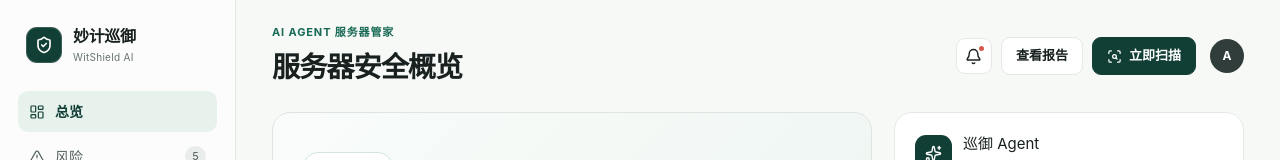
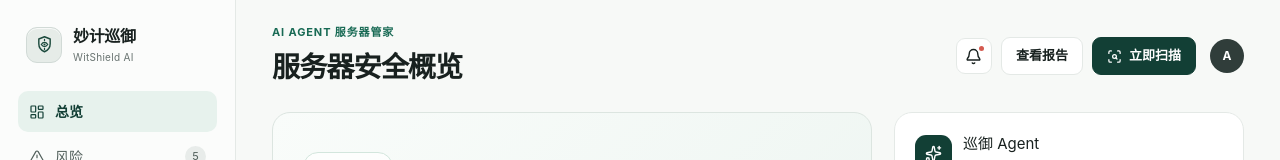
Before and after one commit to witkitlab/witshield, a Next.js app in the folder web/: page /demo in a window 1280 px wide. Shown: the top 160 px of the page. Built offline with nearby package versions, Linux system fonts and the light colour scheme.

Commit message:
feat: introduce custom brand mark

```diff
--- /dev/null
+++ b/web/app/brand-mark.tsx
@@ -0,0 +1,31 @@
+type BrandMarkProps = {
+  className?: string;
+};
+
+export function BrandMark({ className }: BrandMarkProps) {
+  return (
+    <svg
+      aria-hidden="true"
+      className={className}
+      data-brand-mark="witshield"
+      viewBox="0 0 24 24"
+      fill="none"
+      xmlns="http://www.w3.org/2000/svg"
+    >
+      <path
+        d="M12 3.15 18.5 5.7v5.4c0 4.25-2.38 7.42-6.5 9.15-4.12-1.73-6.5-4.9-6.5-9.15V5.7L12 3.15Z"
+        stroke="currentColor"
+        strokeWidth="1.65"
+        strokeLinejoin="round"
+      />
+      <path
+        d="M8.3 12c1.08-1.58 2.32-2.37 3.7-2.37s2.62.79 3.7 2.37c-1.08 1.58-2.32 2.37-3.7 2.37S9.38 13.58 8.3 12Z"
+        stroke="currentColor"
+        strokeWidth="1.45"
+        strokeLinejoin="round"
+      />
+      <circle cx="12" cy="12" r="1.18" fill="currentColor" />
+      <path d="M12 6.25v1.25M12 16.5v1.25" stroke="currentColor" strokeWidth="1.45" strokeLinecap="round" />
+    </svg>
+  );
+}
--- a/web/app/globals.css
+++ b/web/app/globals.css
@@ -37,9 +37,10 @@ button:disabled { cursor: not-allowed; opacity: .56; }
 .brand-button { width: 100%; border: 0; background: transparent; text-align: left; cursor: pointer; }
 .brand-mark {
   width: 36px; height: 36px; border-radius: 11px; display: grid; place-items: center;
-  background: var(--green-dark); color: white; font-size: 15px; font-weight: 700;
-  box-shadow: inset 0 0 0 1px rgb(255 255 255 / 16%);
+  border: 1px solid #d1dad6; background: #e6ece8; color: #1d4b3e; font-size: 15px; font-weight: 700;
+  box-shadow: inset 0 1px 0 rgb(255 255 255 / 72%);
 }
+.brand-mark svg { width: 21px; height: 21px; }
 .brand strong, .brand small { display: block; }
 .brand strong { font-size: 16px; letter-spacing: -0.02em; }
 .brand small { margin-top: 2px; color: var(--muted); font-size: 10px; letter-spacing: .03em; }
--- a/web/app/marketing-home.tsx
+++ b/web/app/marketing-home.tsx
@@ -16,6 +16,7 @@ import {
   Terminal,
 } from 'lucide-react';
 import { useEffect, useState } from 'react';
+import { BrandMark } from './brand-mark';
 import styles from './marketing.module.css';
 
 type Language = 'zh' | 'en';
@@ -156,7 +157,7 @@ export function MarketingHome() {
     <main className={styles.site}>
       <header className={styles.header}>
         <a className={styles.logo} href="#top" aria-label={language === 'zh' ? '妙计巡御首页' : 'WitShield AI home'}>
-          <span className={styles.logoMark}><ShieldCheck size={17} strokeWidth={2.2} /></span>
+          <span className={styles.logoMark}><BrandMark /></span>
           <span><strong>妙计巡御</strong><small>WitShield AI</small></span>
         </a>
         <nav className={styles.nav} aria-label={language === 'zh' ? '官网导航' : 'Site navigation'}>
@@ -285,7 +286,7 @@ export function MarketingHome() {
       <aside className={styles.statusNote}><span>v0.1</span><p>{text.currentStatus}</p></aside>
 
       <footer className={styles.footer}>
-        <a className={styles.logo} href="#top"><span className={styles.logoMark}><ShieldCheck size={17} /></span><span><strong>妙计巡御</strong><small>WitShield AI</small></span></a>
+        <a className={styles.logo} href="#top"><span className={styles.logoMark}><BrandMark /></span><span><strong>妙计巡御</strong><small>WitShield AI</small></span></a>
         <p>{text.footerLine}</p>
         <div><a href="https://github.com/witkitlab/witshield">GitHub</a><a href="https://github.com/witkitlab/witshield/blob/main/SECURITY.md">Security</a><span>Apache 2.0</span></div>
       </footer>
--- a/web/app/marketing.module.css
+++ b/web/app/marketing.module.css
@@ -24,7 +24,8 @@
 }
 
 .logo { display: inline-flex; align-items: center; gap: 11px; width: max-content; color: inherit; text-decoration: none; }
-.logoMark { width: 34px; height: 34px; border-radius: 9px; display: grid; place-items: center; color: white; background: var(--site-ink); }
+.logoMark { width: 34px; height: 34px; border: 1px solid #d1dad6; border-radius: 10px; display: grid; place-items: center; color: #1d4b3e; background: #e6ece8; box-shadow: inset 0 1px 0 rgb(255 255 255 / 72%); }
+.logoMark svg { width: 19px; height: 19px; }
 .logo strong, .logo small { display: block; }
 .logo strong { font-size: 15px; letter-spacing: -.02em; }
 .logo small { margin-top: 1px; color: var(--site-muted); font-size: 9px; letter-spacing: .06em; }
--- a/web/app/witshield-app.tsx
+++ b/web/app/witshield-app.tsx
@@ -35,6 +35,7 @@ import {
   X,
 } from 'lucide-react';
 import { useCallback, useEffect, useState } from 'react';
+import { BrandMark } from './brand-mark';
 import {
   approveAction,
   bootstrapAdmin,
@@ -180,7 +181,7 @@ export function WitShieldApp() {
     <main className="app-shell">
       <aside className="sidebar">
         <button className="brand brand-button" onClick={() => setSection('overview')}>
-          <span className="brand-mark" aria-hidden="true"><ShieldCheck size={18} strokeWidth={2.2} /></span>
+          <span className="brand-mark"><BrandMark /></span>
           <span><strong>妙计巡御</strong><small>WitShield AI</small></span>
         </button>
 
@@ -865,8 +866,8 @@ function AuthScreen({ mode, onReady }: { mode: 'setup' | 'login'; onReady: () =>
     catch (cause) { setError(cause instanceof Error ? cause.message : '操作失败'); }
     finally { setBusy(false); }
   }
-  return <main className="auth-shell"><section className="auth-card"><div className="auth-brand"><span className="brand-mark"><ShieldCheck size={20} /></span><div><strong>妙计巡御</strong><small>WitShield AI</small></div></div><p className="eyebrow">AI Agent 服务器管家</p><h1>{mode === 'setup' ? '创建唯一管理员' : '欢迎回来'}</h1><p className="auth-intro">{mode === 'setup' ? '控制台首版采用单管理员模式。完成初始化后即可连接第一台服务器。' : '登录你的自建巡御控制台。'}</p><form onSubmit={submit}><label><span>管理员名称</span><input value={username} onChange={(event) => setUsername(event.target.value)} autoComplete="username" /></label><label><span>密码</span><input type="password" value={password} onChange={(event) => setPassword(event.target.value)} autoComplete={mode === 'setup' ? 'new-password' : 'current-password'} /></label>{mode === 'setup' && <><label><span>再次输入密码</span><input type="password" value={confirm} onChange={(event) => setConfirm(event.target.value)} autoComplete="new-password" /></label><label><span>初始化令牌（如安装程序要求）</span><input type="password" value={bootstrapToken} onChange={(event) => setBootstrapToken(event.target.value)} /></label></>}{error && <p className="form-error">{error}</p>}<button className="primary-button auth-submit" disabled={busy}>{busy ? <LoaderCircle className="spin" size={16} /> : <LockKeyhole size={16} />}{mode === 'setup' ? '完成安全初始化' : '登录控制台'}</button></form><small className="auth-footnote">凭据只保存在你的服务器；巡御没有公共账号中心。</small></section></main>;
+  return <main className="auth-shell"><section className="auth-card"><div className="auth-brand"><span className="brand-mark"><BrandMark /></span><div><strong>妙计巡御</strong><small>WitShield AI</small></div></div><p className="eyebrow">AI Agent 服务器管家</p><h1>{mode === 'setup' ? '创建唯一管理员' : '欢迎回来'}</h1><p className="auth-intro">{mode === 'setup' ? '控制台首版采用单管理员模式。完成初始化后即可连接第一台服务器。' : '登录你的自建巡御控制台。'}</p><form onSubmit={submit}><label><span>管理员名称</span><input value={username} onChange={(event) => setUsername(event.target.value)} autoComplete="username" /></label><label><span>密码</span><input type="password" value={password} onChange={(event) => setPassword(event.target.value)} autoComplete={mode === 'setup' ? 'new-password' : 'current-password'} /></label>{mode === 'setup' && <><label><span>再次输入密码</span><input type="password" value={confirm} onChange={(event) => setConfirm(event.target.value)} autoComplete="new-password" /></label><label><span>初始化令牌（如安装程序要求）</span><input type="password" value={bootstrapToken} onChange={(event) => setBootstrapToken(event.target.value)} /></label></>}{error && <p className="form-error">{error}</p>}<button className="primary-button auth-submit" disabled={busy}>{busy ? <LoaderCircle className="spin" size={16} /> : <LockKeyhole size={16} />}{mode === 'setup' ? '完成安全初始化' : '登录控制台'}</button></form><small className="auth-footnote">凭据只保存在你的服务器；巡御没有公共账号中心。</small></section></main>;
 }
 
-function LoadingScreen() { return <main className="loading-screen"><span className="brand-mark"><ShieldCheck size={21} /></span><LoaderCircle className="spin" size={22} /><p>正在连接巡御 Agent…</p></main>; }
+function LoadingScreen() { return <main className="loading-screen"><span className="brand-mark"><BrandMark /></span><LoaderCircle className="spin" size={22} /><p>正在连接巡御 Agent…</p></main>; }
 function ErrorScreen({ message, onRetry }: { message: string; onRetry: () => void }) { return <main className="loading-screen"><span className="error-mark"><X size={21} /></span><h1>暂时无法连接巡御</h1><p>{message}</p><button className="primary-button" onClick={onRetry}><RefreshCw size={15} />重新连接</button></main>; }
```
Also changed, not shown: web/app/icon.svg (added).
